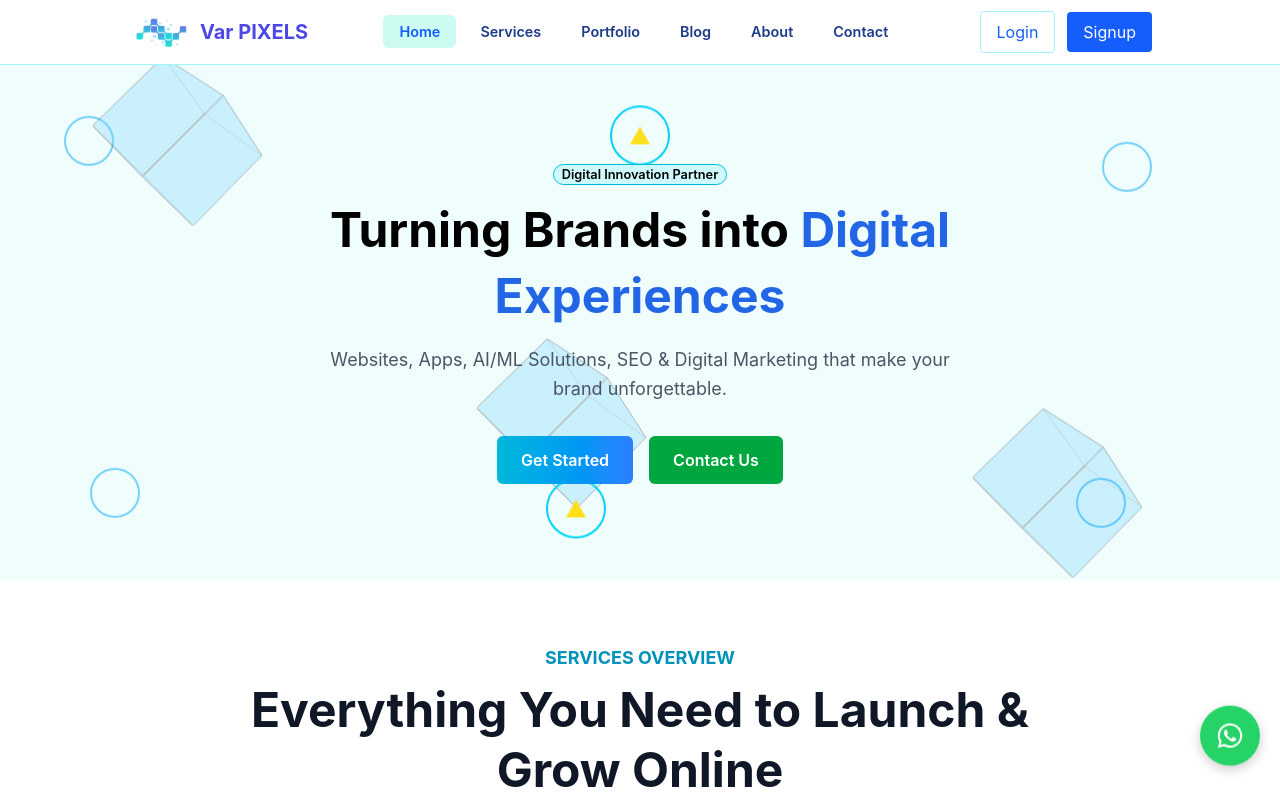
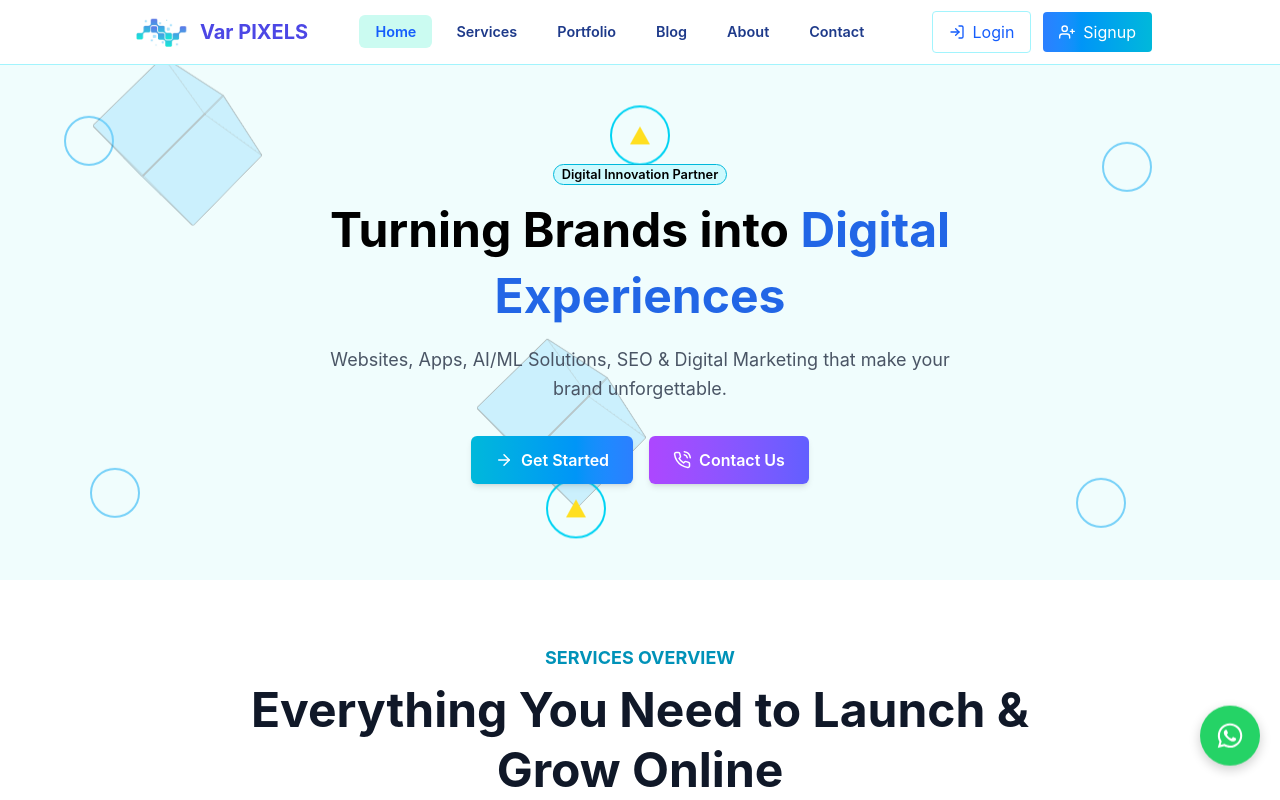
Before and after one commit to Chaitanyaa0001/Var-pixels, a React (Vite) app: page / in a window 1280 px wide. Shown: the top 800 px of the page. Built offline with nearby package versions, Linux system fonts and the light colour scheme.

Commit message:
nav and main section buttons

```diff
--- a/src/components/home/main/Main.jsx
+++ b/src/components/home/main/Main.jsx
@@ -1,4 +1,5 @@
 import React from 'react';
+import { FiArrowRight, FiPhoneCall } from 'react-icons/fi'; // Importing icons
 import Cube from '../cube/Cube';
 
 const Main = () => {
@@ -13,9 +14,6 @@ const Main = () => {
 
       {/* Floating Cubes */}
       <div className="absolute top-[5%] left-[10%] w-[80px] h-[80px] opacity-40 pointer-events-none animate-[floatHeroCube_6s_ease-in-out_infinite]">
-        <Cube />
-      </div>
-      <div className="absolute bottom-[10%] right-[15%] w-[80px] h-[80px] opacity-40 pointer-events-none animate-[floatHeroCube_8s_ease-in-out_infinite]">
         <Cube />
       </div>
       <div className="absolute top-[60%] left-[40%] w-[80px] h-[80px] opacity-40 pointer-events-none animate-[floatHeroCube_7s_ease-in-out_infinite]">
@@ -34,10 +32,12 @@ const Main = () => {
           Websites, Apps, AI/ML Solutions, SEO & Digital Marketing that make your brand unforgettable.
         </p>
         <div className="mt-8 flex justify-center flex-wrap gap-4">
-          <button className="px-6 py-3 font-semibold rounded-md bg-gradient-to-r from-cyan-500 to-blue-500 text-white hover:from-blue-500 hover:to-indigo-500 transition">
+          <button className="px-6 py-3 font-semibold rounded-md bg-gradient-to-r from-cyan-500 to-blue-500 text-white hover:from-blue-500 hover:to-indigo-500 transition flex items-center gap-2 shadow-md hover:shadow-lg">
+            <FiArrowRight className="text-lg" />
             Get Started
           </button>
-          <button className="px-6 py-3 font-semibold rounded-md bg-green-600 text-white hover:bg-green-700 transition">
+          <button className="px-6 py-3 font-semibold rounded-md bg-gradient-to-r from-purple-500 to-indigo-500 text-white hover:from-indigo-500 hover:to-blue-600 transition flex items-center gap-2 shadow-md hover:shadow-lg">
+            <FiPhoneCall className="text-lg" />
             Contact Us
           </button>
         </div>
--- a/src/components/navbar/Navbar.jsx
+++ b/src/components/navbar/Navbar.jsx
@@ -2,6 +2,8 @@ import React, { useState } from 'react';
 import { FaBars, FaTimes } from 'react-icons/fa';
 import { Link, NavLink } from 'react-router-dom';
 import logo from "../../assets/logo.png";
+import { FiLogIn, FiUserPlus } from 'react-icons/fi';
+
 
 const Navbar = () => {
   const [isOpen, setIsOpen] = useState(false);
@@ -34,10 +36,19 @@ const Navbar = () => {
         </ul>
 
         {/* Desktop Login Buttons */}
-        <div className="hidden md:flex items-center gap-3">
-          <Link to="/login"><button className="text-blue-600 border border-cyan-200 px-4 py-2 rounded hover:bg-cyan-100">Login</button></Link>
-          <Link to="/signup"><button className="bg-blue-600 text-white px-4 py-2 rounded hover:bg-blue-700">Signup</button></Link>
-        </div>
+       <div className="hidden md:flex items-center gap-3">
+  <Link to="/login">
+    <button className="text-blue-600 border border-cyan-200 px-4 py-2 cursor-pointer  rounded hover:bg-cyan-100 flex items-center gap-2">
+      <FiLogIn /> Login
+    </button>
+  </Link>
+  <Link to="/signup">
+    <button className="bg-gradient-to-r from-blue-500 to-cyan-500 cursor-pointer text-white px-4 py-2 rounded hover:from-blue-600 hover:to-cyan-600 flex items-center gap-2">
+      <FiUserPlus /> Signup
+    </button>
+  </Link>
+</div>
+
 
         {/* Hamburger Icon */}
         <div className="md:hidden text-lg cursor-pointer z-50" onClick={toggleMenu}>
```
